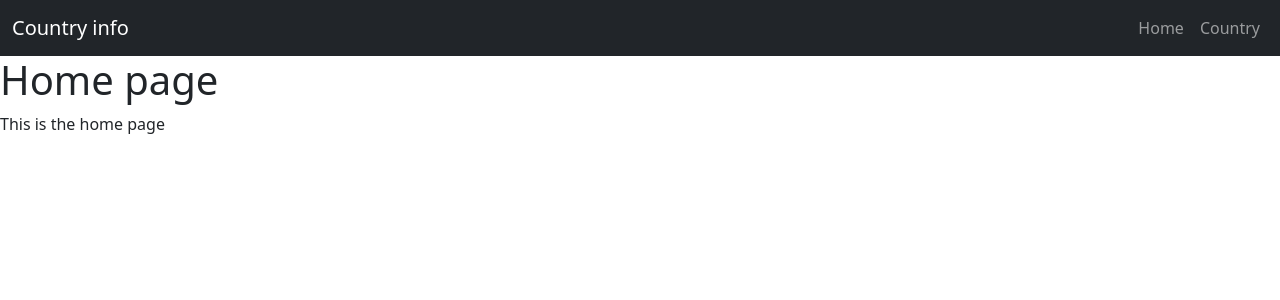
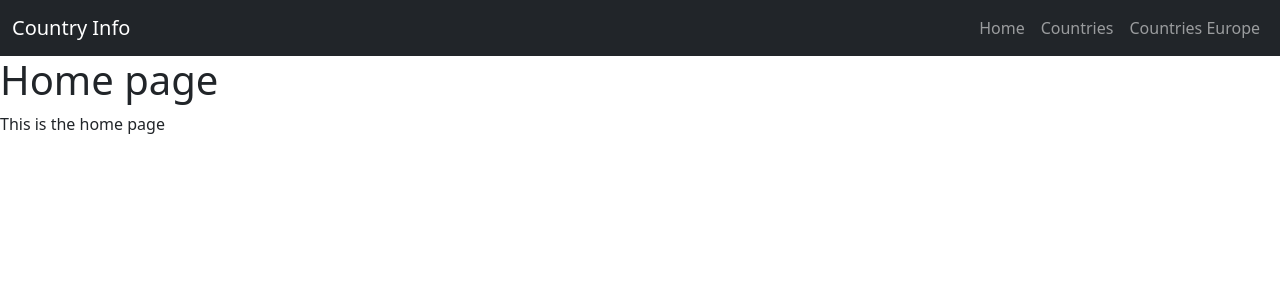
Before and after one commit to saaralehtoviita/ohke-lopputyo, a Flask app: page / in a window 1280 px wide. Shown: the top 300 px of the page. Run offline with Flask 3, Linux system fonts and the light colour scheme; data that the repository does not hold is empty.

Commit message:
added chart.js to base file

```diff
--- a/templates/base.html
+++ b/templates/base.html
@@ -12,17 +12,19 @@
       rel="stylesheet"
       href="{{ url_for('static', filename='static/css/style.css') }}"
     />
+    <script src="https://cdn.jsdelivr.net/npm/chart.js"></script>
     {% block head %}{% endblock %}
   </head>
   <body>
     <!-- NAVBAR -->
     <nav class="navbar navbar-expand-lg navbar-dark bg-dark">
       <div class="container-fluid">
-        <a class="navbar-brand" href="/">Country info</a>
+        <a class="navbar-brand" href="/">Country Info </a>
 
         <div class="navbar-nav">
           <a class="nav-link" href="/">Home</a>
-          <a class="nav-link" href="/country">Country</a>
+          <a class="nav-link" href="/countries">Countries</a>
+          <a class="nav-link" href="/countriesEurope">Countries Europe</a>
         </div>
       </div>
     </nav>
```
